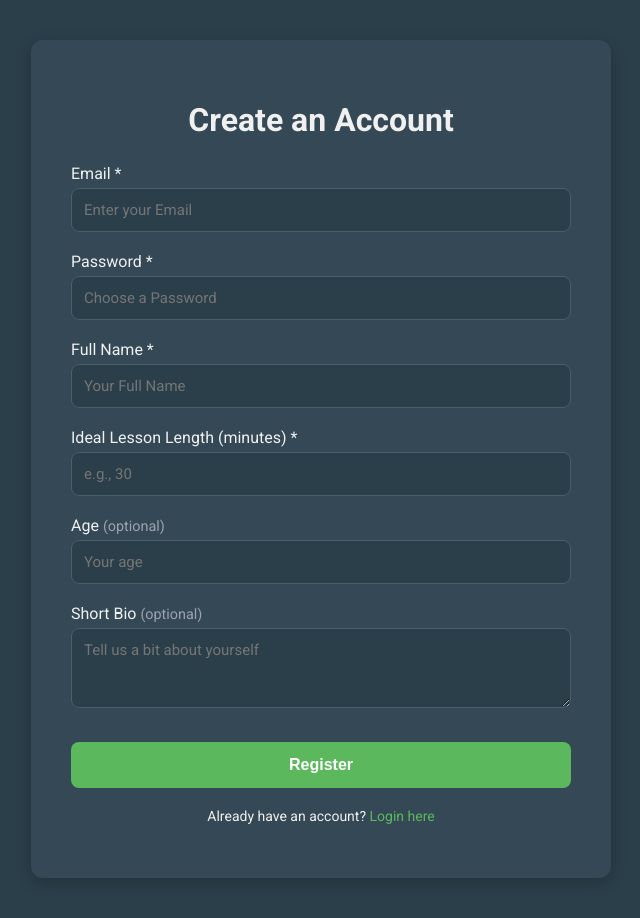
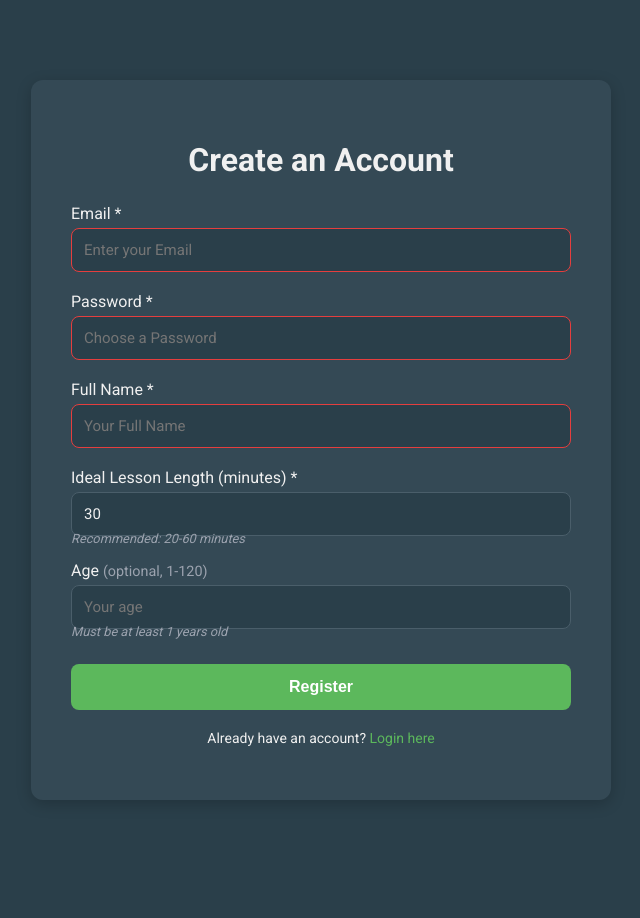
Before and after one commit to SuperscriptSystems/Quillio, a Flask app: page /register in a window 1280 px wide. Shown: the whole page, without its empty margins (319-959 px from the left). After the commit the page ends 746 px from the top, so only its background shows below. Run offline with Flask 3, Linux system fonts and the light colour scheme.

Commit message:
Created a minimum and maximum age and lesson length

```diff
--- a/templates/register.html
+++ b/templates/register.html
@@ -48,6 +48,12 @@
             border-color: #5cb85c;
             box-shadow: 0 0 0 1px #5cb85c;
         }
+        input:invalid, textarea:invalid {
+            border-color: #e53e3e;
+        }
+        input:invalid:focus, textarea:invalid:focus {
+            box-shadow: 0 0 0 1px #e53e3e;
+        }
         button { width: 100%; padding: 14px; background: #5cb85c; border: none; color: white; font-size: 16px; font-weight: bold; border-radius: 8px; cursor: pointer; transition: background-color 0.3s ease; margin-top: 10px; }
         button:hover { background: #4a9a4a; }
         p { text-align: center; margin-top: 20px; font-size: 14px; }
@@ -55,6 +61,13 @@
         a:hover { text-decoration: underline; }
         .flash-message { padding: 15px; margin-bottom: 20px; border-radius: 8px; color: #fff; text-align: center; }
         .warning { background-color: #f0ad4e; }
+        .hint {
+            color: #9ca3af;
+            font-size: 0.8em;
+            margin-top: -10px;
+            margin-bottom: 10px;
+            font-style: italic;
+        }
     </style>
 </head>
 <body>
@@ -88,23 +101,67 @@
             <!-- Initial settings -->
             <div class="form-group">
                 <label for="lesson_length">Ideal Lesson Length (minutes) <span class="required">*</span></label>
-                <input type="number" id="lesson_length" name="lesson_length" min="5" max="60" placeholder="e.g., 30" required>
+                <input type="number"
+                       id="lesson_length"
+                       name="lesson_length"
+                       min="10"
+                       max="120"
+                       value="30"
+                       placeholder="Between 10-120 minutes"
+                       required>
+                <div class="hint">Recommended: 20-60 minutes</div>
             </div>
 
             <!-- Optional details -->
             <div class="form-group">
-                <label for="age">Age <span class="optional">(optional)</span></label>
-                <input type="number" id="age" name="age" placeholder="Your age" min="1">
-            </div>
-
-            <div class="form-group">
-                <label for="bio">Short Bio <span class="optional">(optional)</span></label>
-                <textarea id="bio" name="bio" rows="3" placeholder="Tell us a bit about yourself"></textarea>
+                <label for="age">Age <span class="optional">(optional, 1-120)</span></label>
+                <input type="number"
+                       id="age"
+                       name="age"
+                       min="1"
+                       max="120"
+                       placeholder="Your age"
+                       oninput="this.setCustomValidity('')"
+                       oninvalid="this.setCustomValidity('Please enter an age between 1 and 120')">
+                <div class="hint">Must be at least 1 years old</div>
             </div>
 
             <button type="submit">Register</button>
         </form>
         <p>Already have an account? <a href="{{ url_for('login') }}">Login here</a></p>
     </div>
+    <script>
+        // Add client-side validation
+        document.addEventListener('DOMContentLoaded', function() {
+            const form = document.querySelector('form');
+
+            form.addEventListener('submit', function(event) {
+                const ageInput = document.getElementById('age');
+                const lessonLengthInput = document.getElementById('lesson_length');
+
+                // Validate age if provided
+                if (ageInput.value) {
+                    const age = parseInt(ageInput.value);
+                    if (age < 1 || age > 120) {
+                        ageInput.setCustomValidity('Age must be between 1 and 120');
+                        ageInput.reportValidity();
+                        event.preventDefault();
+                        return false;
+                    }
+                }
+
+                // Validate lesson length
+                const lessonLength = parseInt(lessonLengthInput.value);
+                if (lessonLength < 10 || lessonLength > 120) {
+                    lessonLengthInput.setCustomValidity('Lesson length must be between 10 and 120 minutes');
+                    lessonLengthInput.reportValidity();
+                    event.preventDefault();
+                    return false;
+                }
+
+                return true;
+            });
+        });
+    </script>
 </body>
 </html>
```
